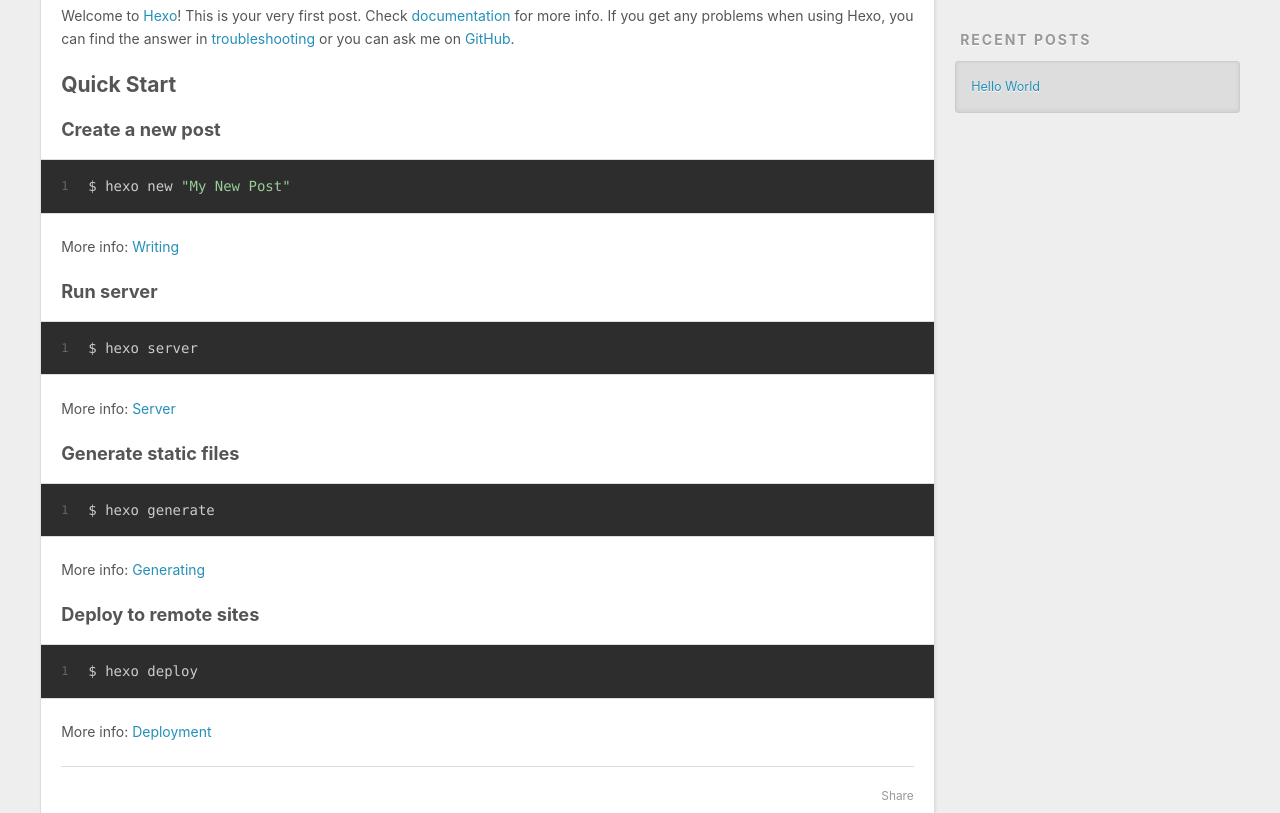
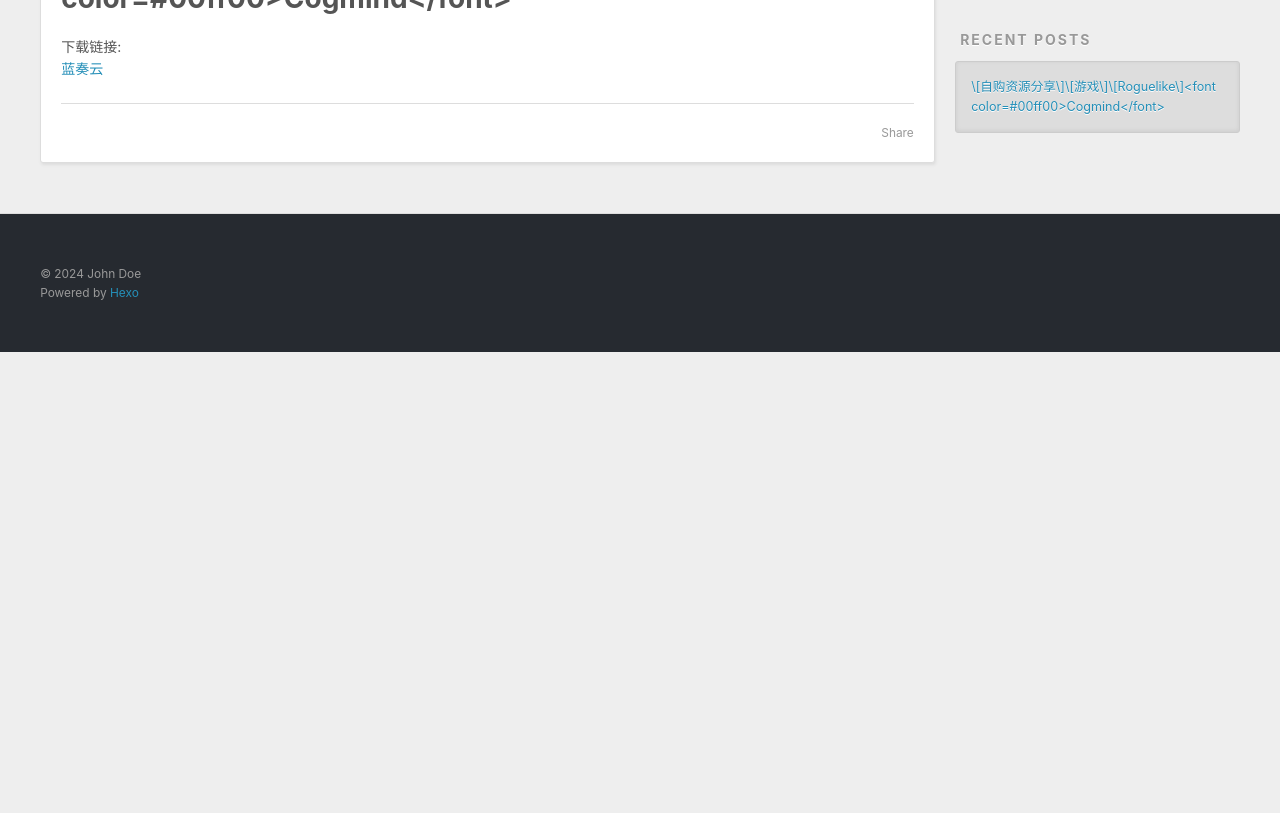
Before and after one commit to Libitaboo/Libitaboo.github.io, a plain HTML site: page 2024/07/13/hello-world/index.html in a window 1280 px wide. Shown: the part 448-1261 px from the top of the page. After the commit the page ends 800 px from the top, so only its background shows below. Drawn offline with Linux system fonts and the light colour scheme.

Commit message:
Site updated: 2024-07-13 23:10:43

```diff
--- a/2024/07/13/hello-world/index.html
+++ b/2024/07/13/hello-world/index.html
@@ -4,17 +4,17 @@
   <meta charset="utf-8">
 
 
-  <title>Hello World | Hexo</title>
+  <title>\[自购资源分享\]\[游戏\]\[Roguelike\]&lt;font color=#00ff00&gt;Cogmind&lt;/font&gt; | Hexo</title>
   <meta name="viewport" content="width=device-width, initial-scale=1, shrink-to-fit=no">
-  <meta name="description" content="Welcome to Hexo! This is your very first post. Check documentation for more info. If you get any problems when using Hexo, you can find the answer in troubleshooting or you can ask me on GitHub. Quick">
+  <meta name="description" content="下载链接:    蓝奏云">
 <meta property="og:type" content="article">
-<meta property="og:title" content="Hello World">
+<meta property="og:title" content="\[自购资源分享\]\[游戏\]\[Roguelike\]&lt;font color&#x3D;#00ff00&gt;Cogmind&lt;&#x2F;font&gt;">
 <meta property="og:url" content="http://example.com/2024/07/13/hello-world/index.html">
 <meta property="og:site_name" content="Hexo">
-<meta property="og:description" content="Welcome to Hexo! This is your very first post. Check documentation for more info. If you get any problems when using Hexo, you can find the answer in troubleshooting or you can ask me on GitHub. Quick">
+<meta property="og:description" content="下载链接:    蓝奏云">
 <meta property="og:locale" content="en_US">
 <meta property="article:published_time" content="2024-07-13T14:21:12.933Z">
-<meta property="article:modified_time" content="2024-07-13T14:21:12.933Z">
+<meta property="article:modified_time" content="2024-07-13T15:10:31.075Z">
 <meta property="article:author" content="John Doe">
 <meta name="twitter:card" content="summary">
 
@@ -85,7 +85,7 @@
 
 
     <h1 class="p-name article-title" itemprop="headline name">
-      Hello World
+      \[自购资源分享\]\[游戏\]\[Roguelike\]&lt;font color=#00ff00&gt;Cogmind&lt;/font&gt;
     </h1>
 
 
@@ -93,24 +93,12 @@
 
     <div class="e-content article-entry" itemprop="articleBody">
 
-        <p>Welcome to <a target="_blank" rel="noopener" href="https://hexo.io/">Hexo</a>! This is your very first post. Check <a target="_blank" rel="noopener" href="https://hexo.io/docs/">documentation</a> for more info. If you get any problems when using Hexo, you can find the answer in <a target="_blank" rel="noopener" href="https://hexo.io/docs/troubleshooting.html">troubleshooting</a> or you can ask me on <a target="_blank" rel="noopener" href="https://github.com/hexojs/hexo/issues">GitHub</a>.</p>
-<h2 id="Quick-Start"><a href="#Quick-Start" class="headerlink" title="Quick Start"></a>Quick Start</h2><h3 id="Create-a-new-post"><a href="#Create-a-new-post" class="headerlink" title="Create a new post"></a>Create a new post</h3><figure class="highlight bash"><table><tr><td class="gutter"><pre><span class="line">1</span><br></pre></td><td class="code"><pre><span class="line">$ hexo new <span class="string">&quot;My New Post&quot;</span></span><br></pre></td></tr></table></figure>
-
-<p>More info: <a target="_blank" rel="noopener" href="https://hexo.io/docs/writing.html">Writing</a></p>
-<h3 id="Run-server"><a href="#Run-server" class="headerlink" title="Run server"></a>Run server</h3><figure class="highlight bash"><table><tr><td class="gutter"><pre><span class="line">1</span><br></pre></td><td class="code"><pre><span class="line">$ hexo server</span><br></pre></td></tr></table></figure>
-
-<p>More info: <a target="_blank" rel="noopener" href="https://hexo.io/docs/server.html">Server</a></p>
-<h3 id="Generate-static-files"><a href="#Generate-static-files" class="headerlink" title="Generate static files"></a>Generate static files</h3><figure class="highlight bash"><table><tr><td class="gutter"><pre><span class="line">1</span><br></pre></td><td class="code"><pre><span class="line">$ hexo generate</span><br></pre></td></tr></table></figure>
-
-<p>More info: <a target="_blank" rel="noopener" href="https://hexo.io/docs/generating.html">Generating</a></p>
-<h3 id="Deploy-to-remote-sites"><a href="#Deploy-to-remote-sites" class="headerlink" title="Deploy to remote sites"></a>Deploy to remote sites</h3><figure class="highlight bash"><table><tr><td class="gutter"><pre><span class="line">1</span><br></pre></td><td class="code"><pre><span class="line">$ hexo deploy</span><br></pre></td></tr></table></figure>
-
-<p>More info: <a target="_blank" rel="noopener" href="https://hexo.io/docs/one-command-deployment.html">Deployment</a></p>
+        <p>下载链接:<br>    <a target="_blank" rel="noopener" href="https://libitaboo.lanzoub.com/iDyZ324dnoeb" title="Password:GSG.">蓝奏云</a> </p>
 
 
     </div>
     <footer class="article-footer">
-      <a data-url="http://example.com/2024/07/13/hello-world/" data-id="clyk88mvc0000n46b1riqbqd1" data-title="Hello World" class="article-share-link"><span class="fa fa-share">Share</span></a>
+      <a data-url="http://example.com/2024/07/13/hello-world/" data-id="clyk88mvc0000n46b1riqbqd1" data-title="\[自购资源分享\]\[游戏\]\[Roguelike\]&lt;font color=#00ff00&gt;Cogmind&lt;/font&gt;" class="article-share-link"><span class="fa fa-share">Share</span></a>
 
 
 
@@ -151,7 +139,7 @@
       <ul>
 
           <li>
-            <a href="/2024/07/13/hello-world/">Hello World</a>
+            <a href="/2024/07/13/hello-world/">\[自购资源分享\]\[游戏\]\[Roguelike\]&lt;font color=#00ff00&gt;Cogmind&lt;/font&gt;</a>
           </li>
 
       </ul>
```
Also changed, not shown: archives/2024/07/index.html (+2 -2 lines), archives/2024/index.html (+2 -2 lines), archives/index.html (+2 -2 lines), index.html (+4 -16 lines).
